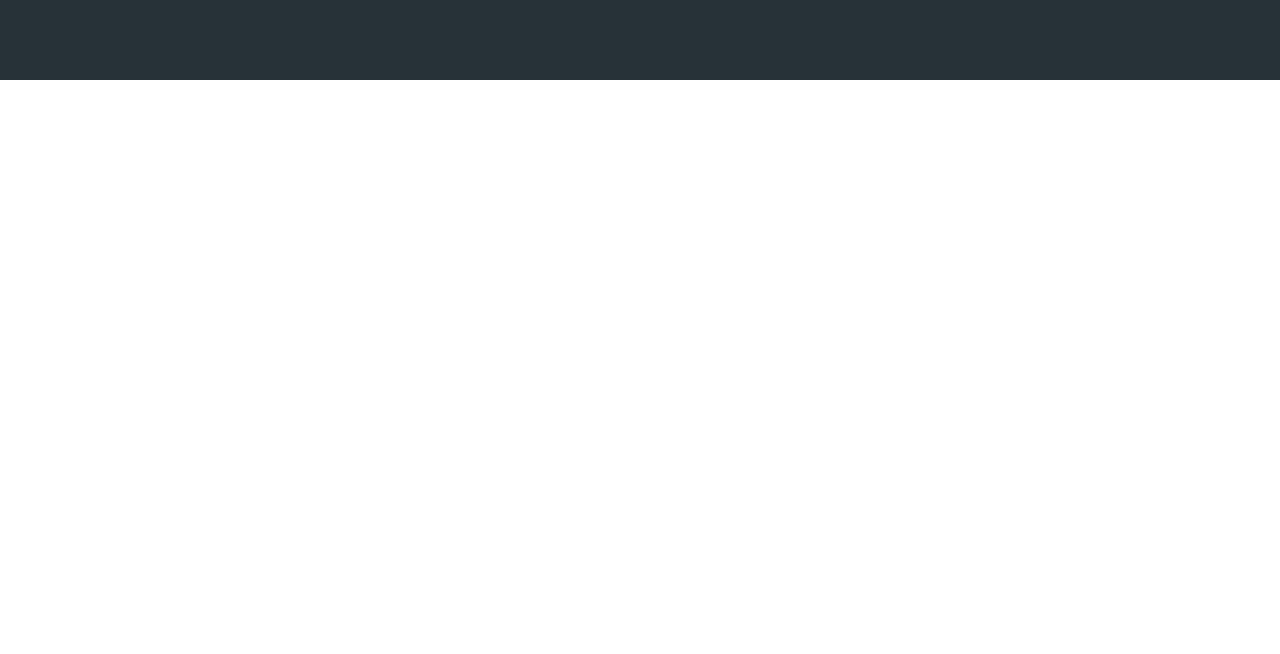
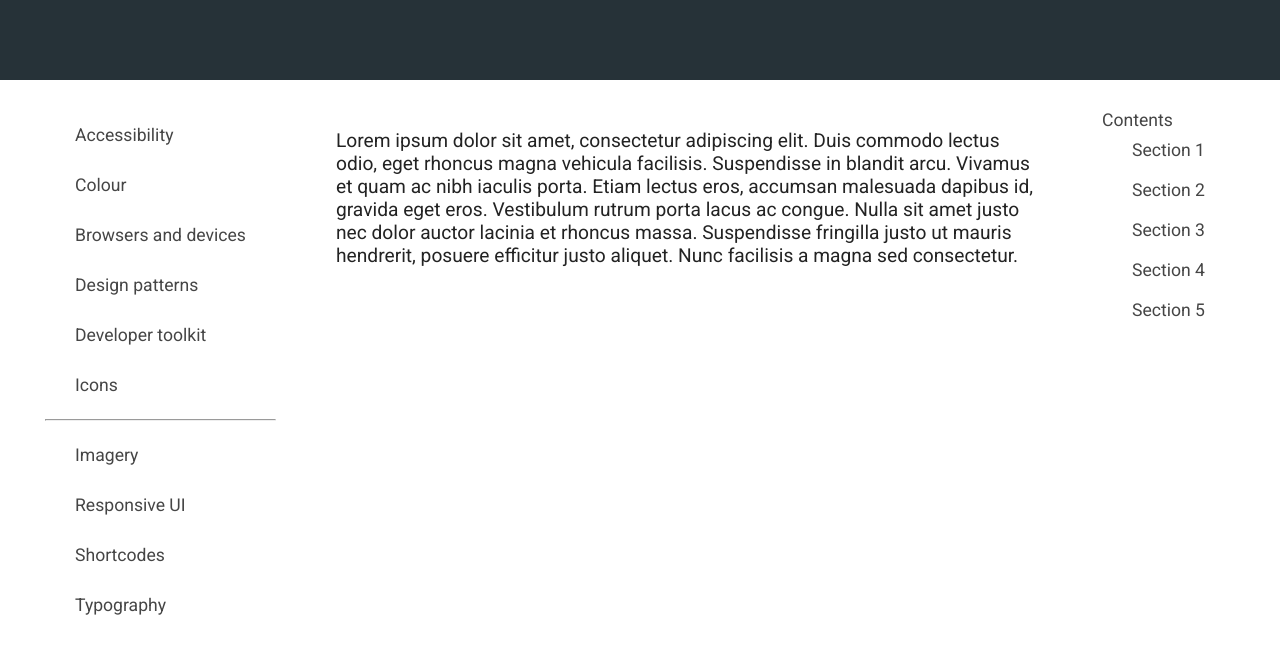
Before and after one commit to radical-edo/f-rt, a website: page page-layout/public/guidelines.html in a window 1280 px wide. Shown: the part 120-774 px from the top of the page. Drawn offline with Linux system fonts and the light colour scheme.

Commit message:
Adding link sections

```diff
--- a/page-layout/public/guidelines.css
+++ b/page-layout/public/guidelines.css
@@ -62,3 +62,36 @@ body {
   font-weight: 100;
   margin: 0;
 }
+
+.main {
+  display: flex;
+  justify-content: space-around;
+  margin-top: 30px;
+  font-size: 1.2rem;
+  color: #232323;
+}
+
+.main__content {
+  flex: 5;
+  margin: 0 15px;
+}
+
+.main__links {
+  padding: 0 45px;
+  font-size: 1.1rem;
+  color: #454545;
+}
+
+.list {
+  list-style-type: none;
+  padding: 0;
+  margin: 0;
+}
+
+.list--less-padding .list__item {
+  padding: 10px 30px;
+}
+
+.list__item {
+  padding: 15px 30px;
+}
--- a/page-layout/public/guidelines.html
+++ b/page-layout/public/guidelines.html
@@ -29,6 +29,38 @@
         </h1>
       </div>
     </header>
+    <main class="main">
+      <aside class="main__links">
+        <ul class="list">
+          <li class="list__item">Accessibility</li>
+          <li class="list__item">Colour</li>
+          <li class="list__item">Browsers and devices</li>
+          <li class="list__item">Design patterns</li>
+          <li class="list__item">Developer toolkit</li>
+          <li class="list__item">Icons</li>
+          <hr>
+          <li class="list__item">Imagery</li>
+          <li class="list__item">Responsive UI</li>
+          <li class="list__item">Shortcodes</li>
+          <li class="list__item">Typography</li>
+        </ul>
+      </aside>
+      <article class="main__content">
+        <p>
+          Lorem ipsum dolor sit amet, consectetur adipiscing elit. Duis commodo lectus odio, eget rhoncus magna vehicula facilisis. Suspendisse in blandit arcu. Vivamus et quam ac nibh iaculis porta. Etiam lectus eros, accumsan malesuada dapibus id, gravida eget eros. Vestibulum rutrum porta lacus ac congue. Nulla sit amet justo nec dolor auctor lacinia et rhoncus massa. Suspendisse fringilla justo ut mauris hendrerit, posuere efficitur justo aliquet. Nunc facilisis a magna sed consectetur.
+        </p>
+      </article>
+      <aside class="main__links">
+        <div>Contents</div>
+        <ul class="list list--less-padding">
+          <li class="list__item">Section 1</li>
+          <li class="list__item">Section 2</li>
+          <li class="list__item">Section 3</li>
+          <li class="list__item">Section 4</li>
+          <li class="list__item">Section 5</li>
+        </ul>
+      </aside>
+    </main>
   </div>
 </body>
 </html>
```
